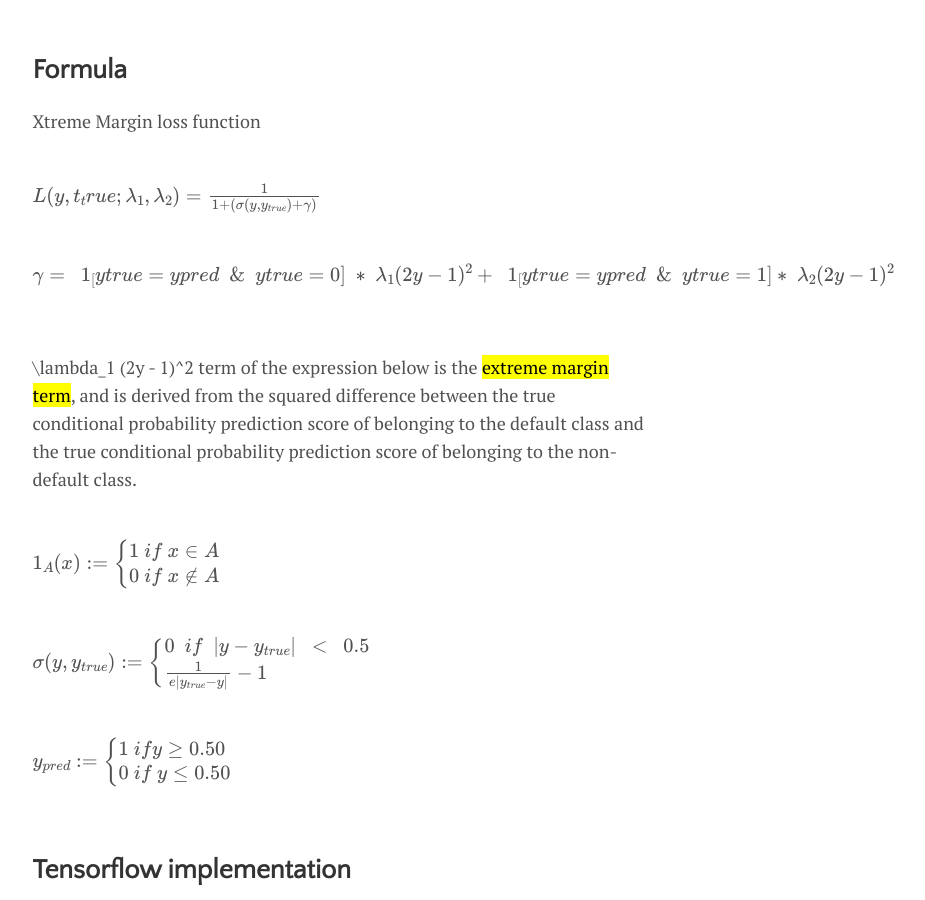
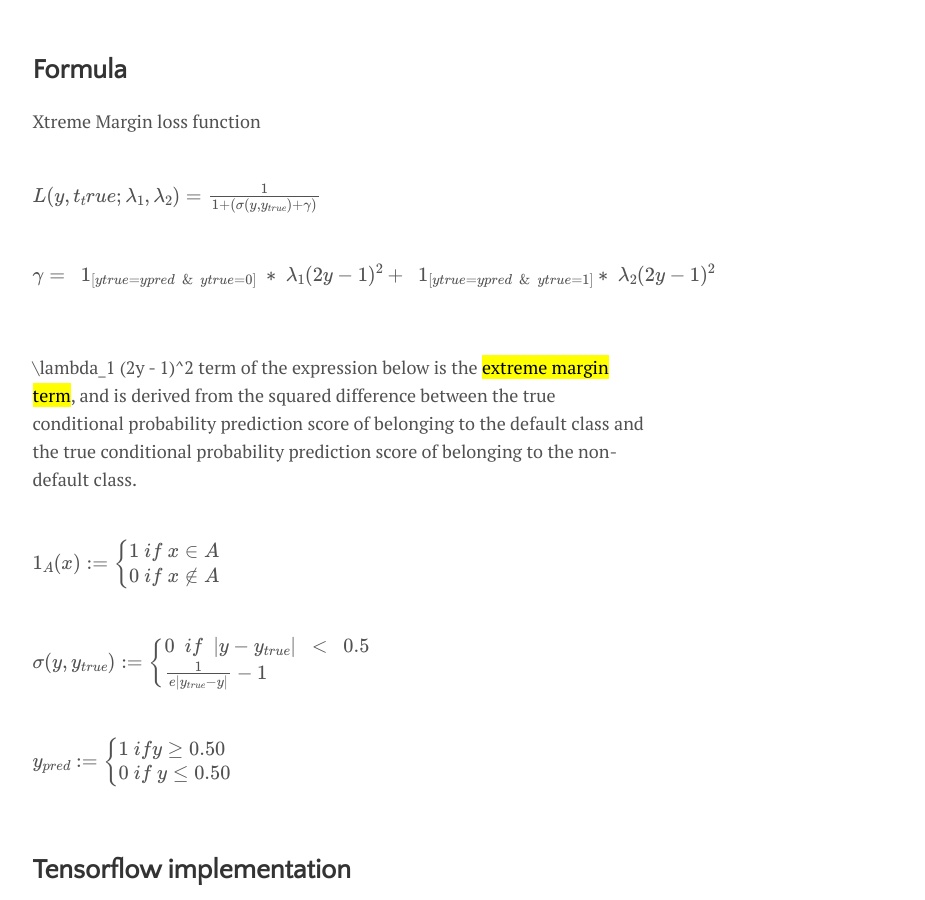
Before and after one commit to karthikziffer/karthikziffer.github.io, a Jekyll site: the page built from _posts/2023-07-16-tunable-loss-function-for-binary-classification-problems.md, in a window 1280 px wide and 900 px high, scrolled down 1539 px. Shown: the whole window, without its empty margins (300-1225 px from the left). Built offline with Jekyll 4.4.1, drawn with Linux system fonts in a browser that asks for light colours; formulas are drawn with MathJax 3; comment, search, counter and statistics services are not loaded.

```diff
--- a/_posts/2023-07-16-tunable-loss-function-for-binary-classification-problems.md
+++ b/_posts/2023-07-16-tunable-loss-function-for-binary-classification-problems.md
@@ -66,7 +66,7 @@ $$
 
 <br>
 $$
-\gamma = \ \  1_[ytrue = ypred \ \  \& \ \ ytrue = 0] \ * \ \lambda_1 (2y - 1)^2 + \ \  1_[ytrue = ypred \ \  \& \ \ ytrue = 1] * \ \lambda_2 (2y - 1)^2
+\gamma = \ \  1_{[ytrue = ypred \ \  \& \ \ ytrue = 0]} \ * \ \lambda_1 (2y - 1)^2 + \ \  1_{[ytrue = ypred \ \  \& \ \ ytrue = 1]} * \ \lambda_2 (2y - 1)^2
 $$
 
 
```
